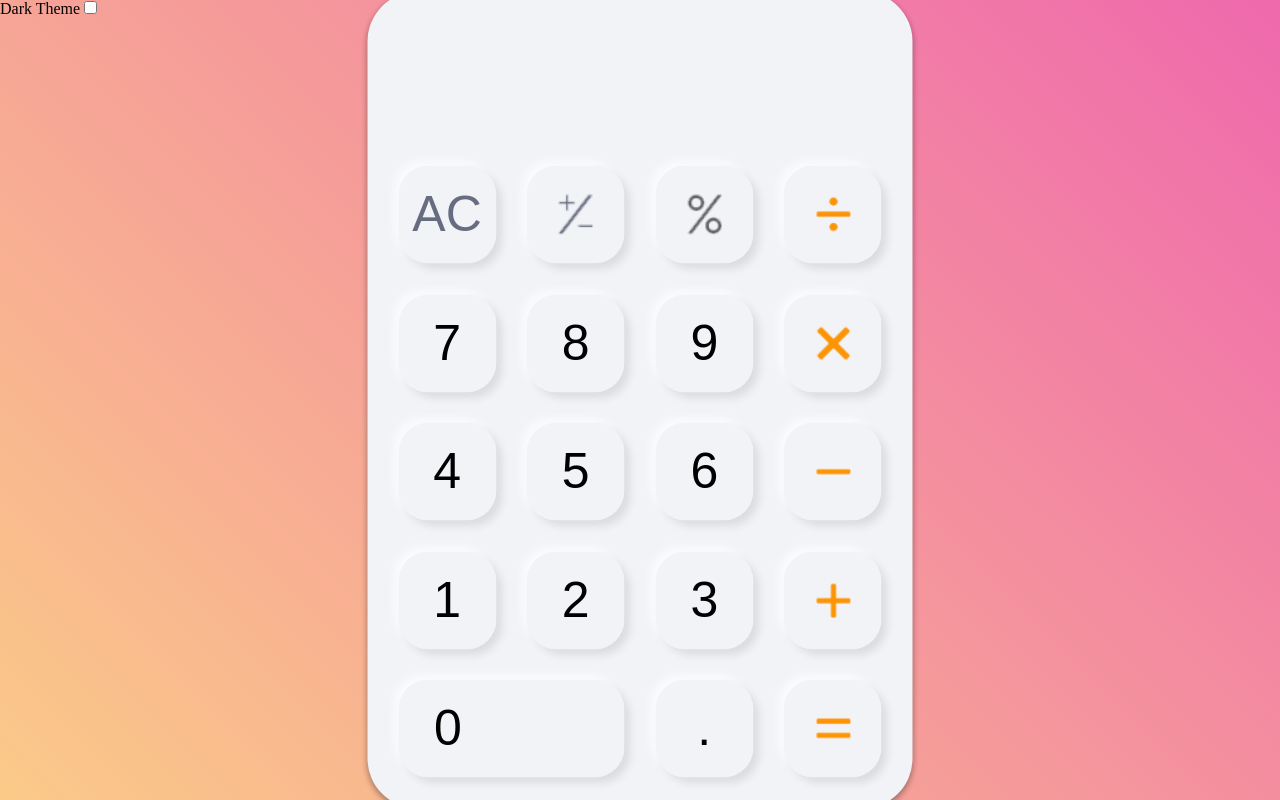
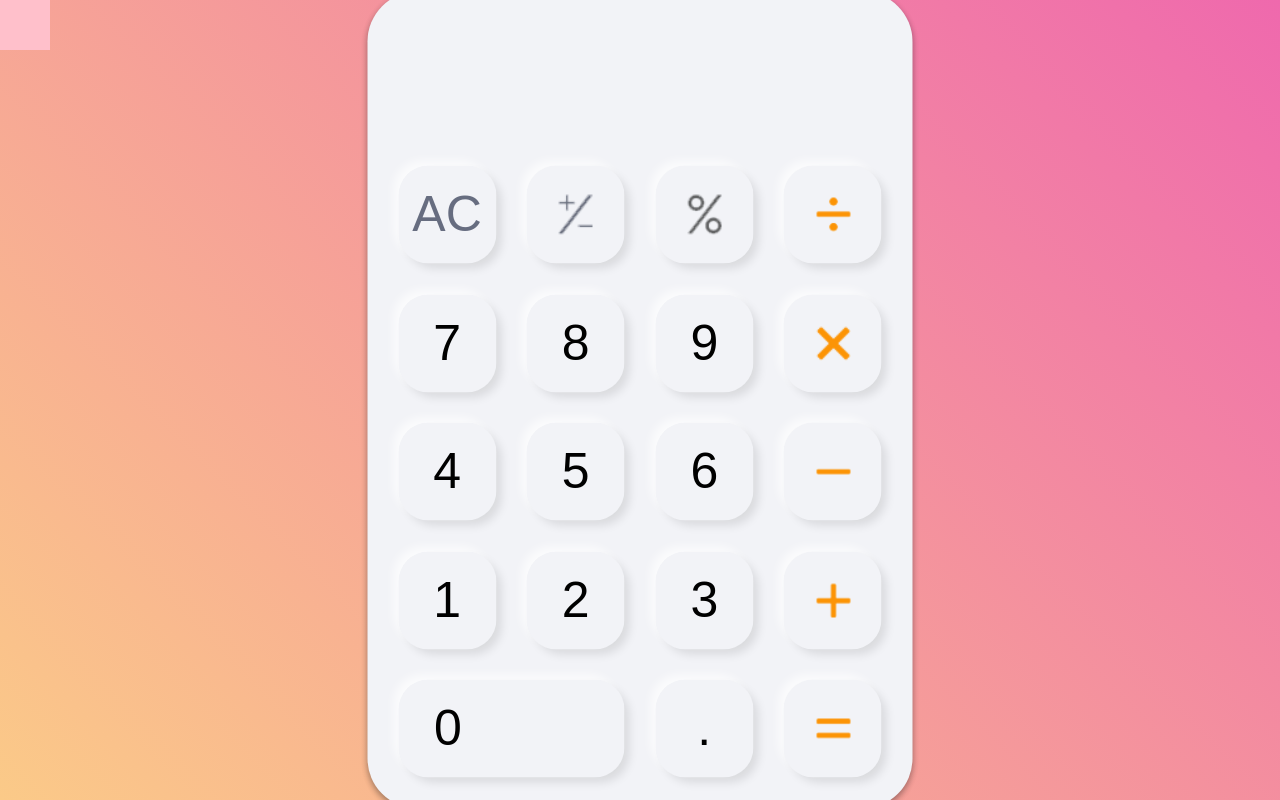
Before and after one commit to Kerthin/calculator-templateSait, a Node project: template app/index.pug in a window 1280 px wide. Run offline with Node 20 templates, Linux system fonts and the light colour scheme; the template is opened without the code that fills it, so the values that code supplies are empty.

Commit message:
Create button with click function for change theme for calculator

```diff
--- a/app/index.pug
+++ b/app/index.pug
@@ -3,9 +3,10 @@ html
 		include template/head.pug
 		include template/partials/linkMain.pug
 	body
+		//- input(type="checkbox" class="dark" name="option2")
+		//- | I've read the terms and conditions
 		.container
-			span Dark Theme
-			input(type="checkbox" class="dark")
+			.darkButton
 			.calculator
 				include template/partials/_inputWrap.pug
 				include template/partials/_buttonWrap.pug
--- a/app/js/main.js
+++ b/app/js/main.js
@@ -1,9 +1,24 @@
+// Dark Theme
+var container = document.querySelector('.container');
+var themeButton = document.querySelector('.darkButton');
+
+themeButton.addEventListener(
+	"click",
+	function (i) {
+		container.classList.toggle("dark");
+	}
+);
+
+// Calculator
 var result = document.querySelector("input.inputWrap__result");
+
 document.querySelectorAll("._number").forEach(function (elem) {
 		var n = elem.innerText;
 		elem.onclick = function (event) { return result.value = result.value + n; };
 });
+
 var buffer = [];
+
 var evaluate = function (buffer) {
 		var secondArgument = buffer.pop().value;
 		var operator = buffer.pop().value;
@@ -24,6 +39,7 @@ var evaluate = function (buffer) {
 				return firstArgument % secondArgument;
 		}
 };
+
 var opCallback = function (actionName) {
 	return function (event) {
 		if (buffer && buffer.length) {
@@ -40,18 +56,22 @@ var opCallback = function (actionName) {
 		}
 	};
 };
+
 for (var _i = 0, _a = ["plus", "minus", "multiplication", "divide", "percent"]; _i < _a.length; _i++) {
 	var actionName = _a[_i];
 	document.querySelector("._action[action=" + actionName + "]").onclick = opCallback(actionName);
 }
+
 document.querySelector("._action[action=equality]").onclick = function (event) {
 	buffer.push({ type: "value", value: parseFloat(result.value, 10) });
 	result.value = evaluate(buffer).toString();
 };
+
 document.querySelector("._action[action=clear]").onclick = function (event) {
 	result.value = "";
 	while (buffer.length)
 		buffer.pop();
 };
+
 document.querySelector("._action[action=negate]").onclick = function (event) { return result.value = -parseFloat(result.value, 10); };
 document.querySelector("._action[action=point]").onclick = function (event) { return result.value = parseFloat(result.value) + '.'; };
--- a/app/scss/main.scss
+++ b/app/scss/main.scss
@@ -16,7 +16,6 @@
 	width: 100%;
 	height: 100vh;
 	background: linear-gradient(45deg,#FBCA88,#EF69AD);
-
 }
 
 @import 'partials/_dark.scss';
--- a/app/scss/partials/_dark.scss
+++ b/app/scss/partials/_dark.scss
@@ -1,6 +1,13 @@
-.dark {
-	&:checked {
-		+ .calculator {
+.darkButton {
+	position: absolute;
+	width: 50px;
+	height: 50px;
+	background-color: pink;
+}
+.container.dark {
+	background: linear-gradient(45deg,#476892,#59355D);
+
+		.calculator {
 			background-color: #283245;
 
 			.inputWrap__result {
@@ -34,5 +41,5 @@
 				}
 			}
 		}
-	}
+
 }
```
Also changed, not shown: app/js/main.ts (indentation only), app/scss/partials/_buttonWrap.scss (indentation only), dist/css/main.css, 2 other files. Lines whose indentation alone changed are shown as unchanged.
